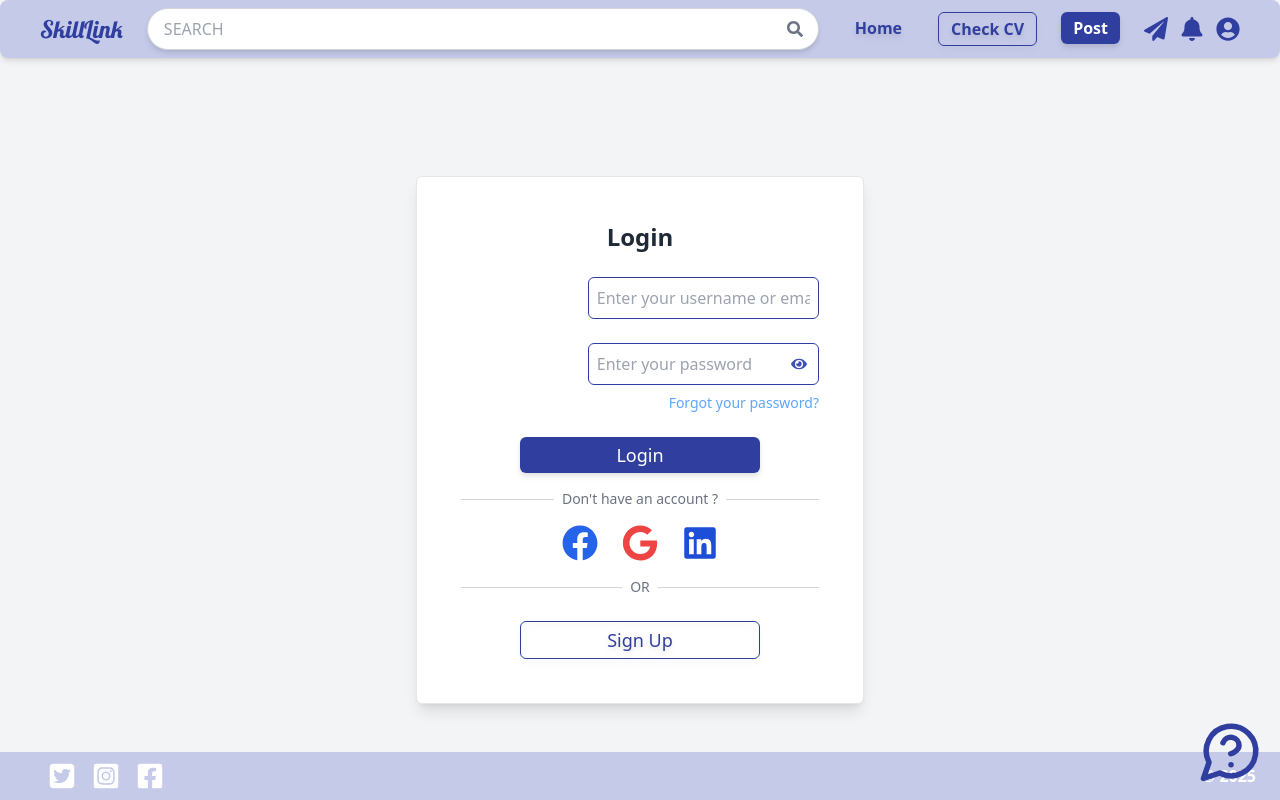
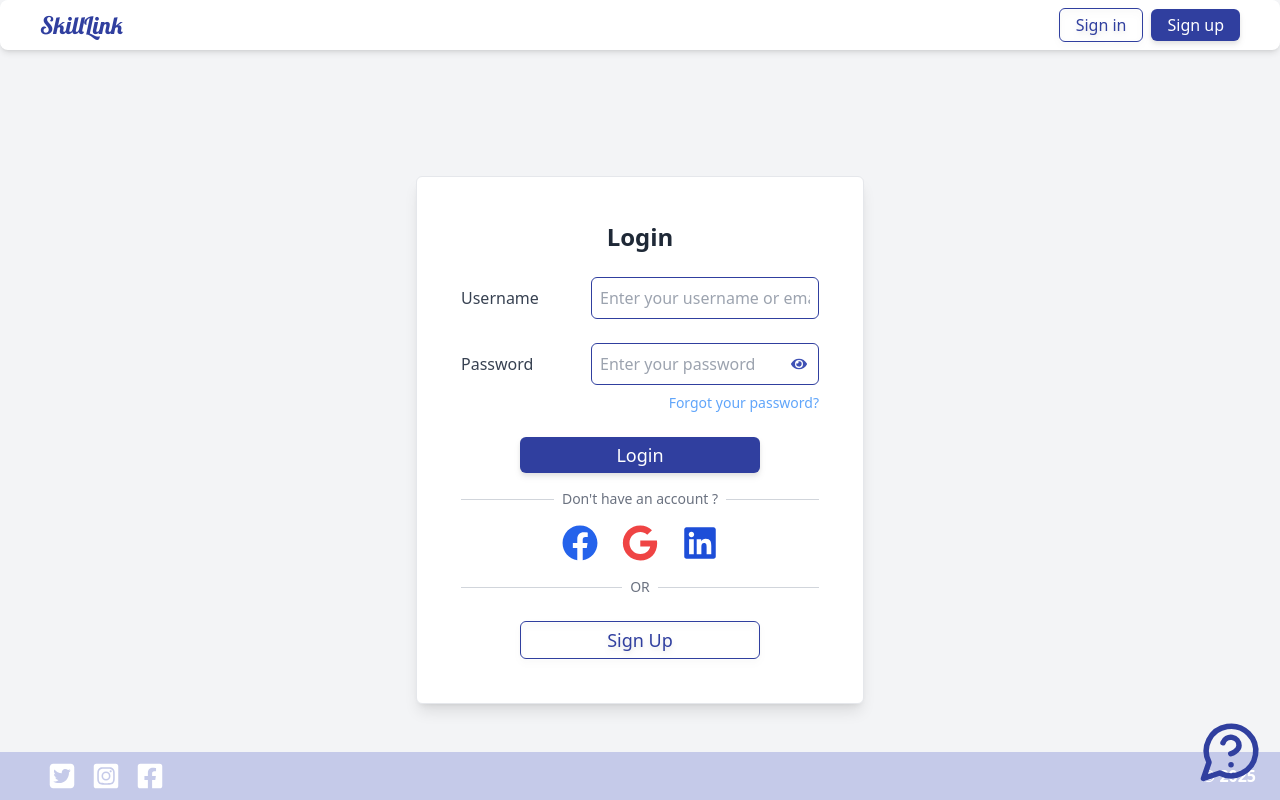
Before and after one commit to yvtg/NT208-Nhom11, a React (Create React App) app in the folder frontend/web/: page /login in a window 1280 px wide. Built offline with nearby package versions, Linux system fonts and the light colour scheme.

Commit message:
Fix interface + navbar link

```diff
--- a/frontend/web/src/components/DefaultNavbar.js
+++ b/frontend/web/src/components/DefaultNavbar.js
@@ -37,8 +37,8 @@ const DefaultNavbar = () => {
                 {/* Menu */}
                 <div className="hidden md:flex justify-center space-x-6 text-darkPrimary font-semibold">
                     <a href="/dashboard"><TertiaryButton>Home</TertiaryButton></a>
-                    <a href="/checkcv"><SecondaryButton>Check CV</SecondaryButton></a>
-                    <a href="/post-job"><PrimaryButton>Post</PrimaryButton></a>
+                    <a href="/check-cv"><SecondaryButton>Check CV</SecondaryButton></a>
+                    <a href="/jobs/post"><PrimaryButton>Post</PrimaryButton></a>
 
                         {/* Nút icon */}
                         <div className="flex space-x-3 items-center">
--- a/frontend/web/src/components/TextInput.js
+++ b/frontend/web/src/components/TextInput.js
@@ -20,7 +20,7 @@ const TextInput = ({ label, type, value, onChange, placeholder }) => {
             <label className=" w-1/3 text-gray-700 font-medium">{label}</label>
 
             {/* Input + Icon */}
-            <div className="relative" w-full>
+            <div className="relative w-2/3">
 
                 {type === "textarea" ? (
                     <textarea
--- a/frontend/web/src/pages/login.js
+++ b/frontend/web/src/pages/login.js
@@ -1,4 +1,4 @@
-import DefaultNavbar from "../components/DefaultNavbar";
+import StartNavbar from "../components/StartNavbar";
 import PrimaryButton from "../components/PrimaryButton";
 import TextInput from "../components/TextInput";
 import ChatIcon from "../components/ChatIcon";
@@ -9,7 +9,7 @@ import SecondaryButton from "../components/SecondaryButton";
 const Login = () => {
     return (
         <div className="min-h-screen flex flex-col justify-center bg-gray-100 mt-30 pt-20 ">
-            <DefaultNavbar />
+            <StartNavbar />
 
             <div className="flex flex-col items-center justify-center flex-grow ">
                 <div className="rounded-md border shadow-lg p-11 bg-white max-w-md w-full">
@@ -19,11 +19,10 @@ const Login = () => {
 
 
 
-
                     {/*Username/pw  */}
                     <div className="pt-6 space-y-6 w-full max-w-lg">
-                        <TextInput type="text" placeholder="Enter your username or email" />
-                        <TextInput type="password" placeholder="Enter your password" />
+                        <TextInput type="text" placeholder="Enter your username or email" label="Username" />
+                        <TextInput type="password" placeholder="Enter your password" label="Password"/>
                     </div>
                      {/* "Forgot password?" */}
                 <div className="text-right text-sm text-blue-400 mt-2 cursor-pointer hover:underline">
--- a/frontend/web/src/pages/signup.js
+++ b/frontend/web/src/pages/signup.js
@@ -1,4 +1,4 @@
-import DefaultNavbar from "../components/DefaultNavbar";
+import StartNavbar from "../components/StartNavbar";
 import PrimaryButton from "../components/PrimaryButton";
 import TextInput from "../components/TextInput";
 import ChatIcon from "../components/ChatIcon";
@@ -8,7 +8,7 @@ import Footer from "../components/Footer";
 const SignUp = () => {
     return (
         <div className="min-h-screen flex flex-col bg-gray-100 mt-30 pt-20">
-            <DefaultNavbar />
+            <StartNavbar />
 
             <div className="flex flex-col items-center justify-center flex-grow ">
                 <div className="rounded-md border shadow-lg p-11 bg-white max-w-md w-full">
```
Lines whose indentation alone changed are shown as unchanged.
